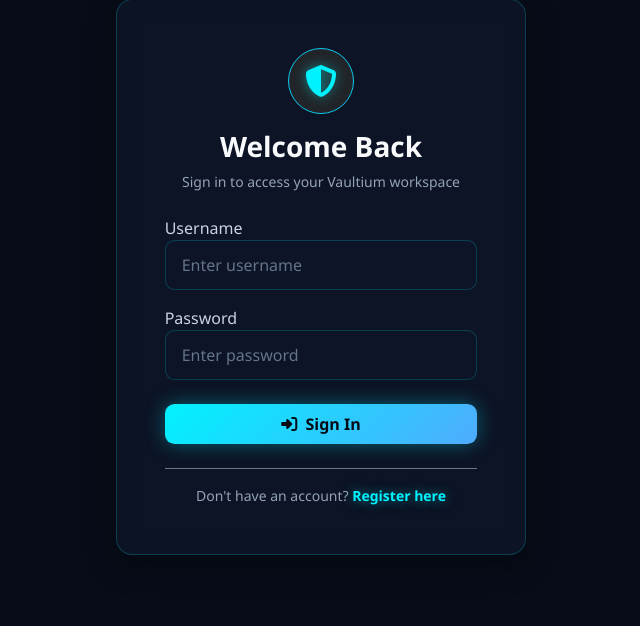
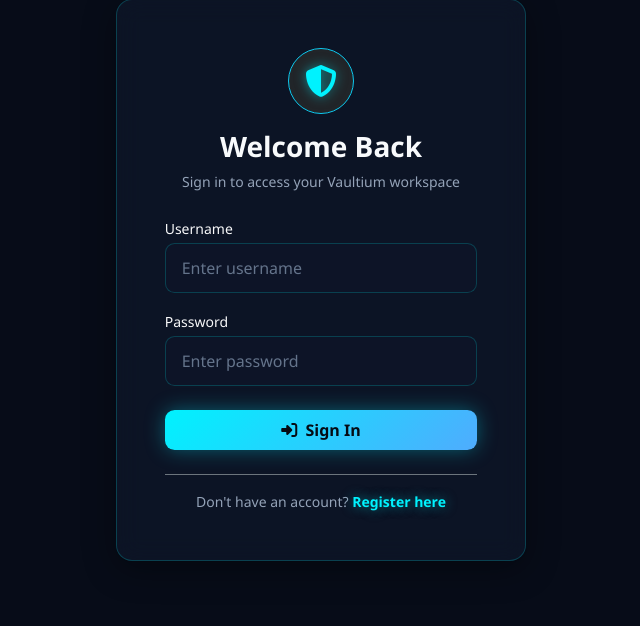
Before and after one commit to Kaneez-Fatima09/vaultium-expense-tracker, a Django app: page /login/ in a window 1280 px wide. Shown: the part 158-784 px from the top of the page, without its empty margins (319-959 px from the left). Run offline with Django 5.2, Linux system fonts and the light colour scheme.

Commit message:
Fix login error box UI theme mismatch

```diff
--- a/expenses/templates/expenses/login.html
+++ b/expenses/templates/expenses/login.html
@@ -11,22 +11,24 @@
                 <h3 class="fw-bold text-white mt-2">Welcome Back</h3>
                 <p class="text-sub small">Sign in to access your Vaultium workspace</p>
             </div>
+
             {% if messages %}
-                <div style="background-color: #f8d7da; color: #721c24; border: 1px solid #f5c6cb; padding: 10px; margin-bottom: 15px; border-radius: 5px;">
-                    {% for message in messages %}
-                       <p style="margin: 0; font-weight: bold;">{{ message }}</p>
-                    {% endfor %}
-                </div>
+                {% for message in messages %}
+                    <div class="alert alert-danger bg-dark border border-danger text-danger text-center py-2 px-3 small rounded-3 mb-4 shadow-sm" role="alert">
+                        <i class="fa-solid fa-triangle-exclamation me-1"></i> {{ message }}
+                    </div>
+                {% endfor %}
             {% endif %}
+
             <form method="POST" class="custom-input">
                 {% csrf_token %}
                 <div class="mb-3">
-                    <label>Username</label>
-                    <input type="text" name="username" class="form-control" placeholder="Enter username" required>
+                    <label class="text-light small mb-1">Username</label>
+                    <input type="text" name="username" class="form-control bg-dark text-white border-secondary" placeholder="Enter username" required>
                 </div>
                 <div class="mb-4">
-                    <label>Password</label>
-                    <input type="password" name="password" class="form-control" placeholder="Enter password" required>
+                    <label class="text-light small mb-1">Password</label>
+                    <input type="password" name="password" class="form-control bg-dark text-white border-secondary" placeholder="Enter password" required>
                 </div>
                 <button type="submit" class="btn btn-neon w-100 py-2 fs-6"><i class="fa-solid fa-right-to-bracket me-1"></i> Sign In</button>
             </form>
```
